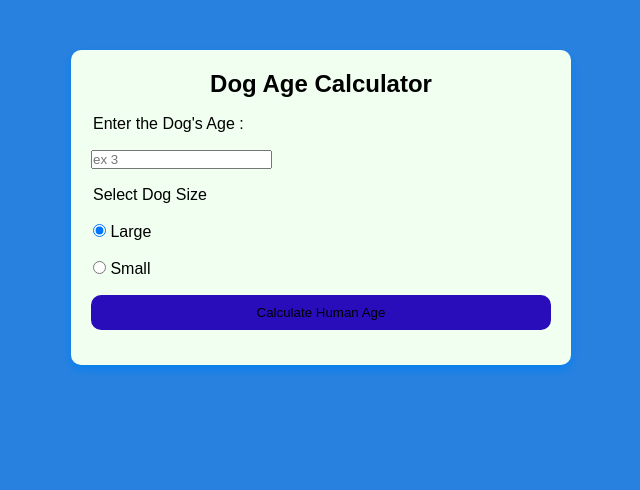
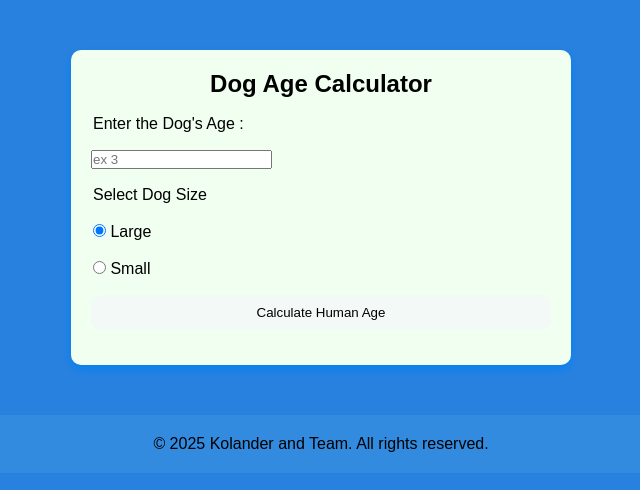
Before and after one commit to Kolander2003/DogYear, a plain HTML site: page index.html in a window 1280 px wide. Shown: the whole page, without its empty margins (319-959 px from the left). Drawn offline with Linux system fonts and the light colour scheme.

Commit message:
Add files via upload

```diff
--- a/Styles.css
+++ b/Styles.css
@@ -37,7 +37,7 @@ label, input[number], button {
 }
 button{
 padding: 10px;
-background-color: rgb(41, 12, 186);
+background-color: rgba(245, 246, 249, 0.682);
 border: none;
 border-radius: 10px;
 cursor: pointer;
@@ -47,3 +47,8 @@ cursor: pointer;
 button:hover{
     background-color: rgb(41, 129, 223);
 }
+
+footer{
+
+background-color: #4097e270; text-align: center; padding: 20px; margin-top: 20px;>
+}
--- a/index.html
+++ b/index.html
@@ -34,6 +34,7 @@
             <button id="btncalc"> Calculate Human Age </button>
             <div id="result"> </div>
     </section>
-
+    <footer <p>&copy; 2025 Kolander and Team. All rights reserved.</p>
+        <p> </footer>
 </body>
 </html>
```
